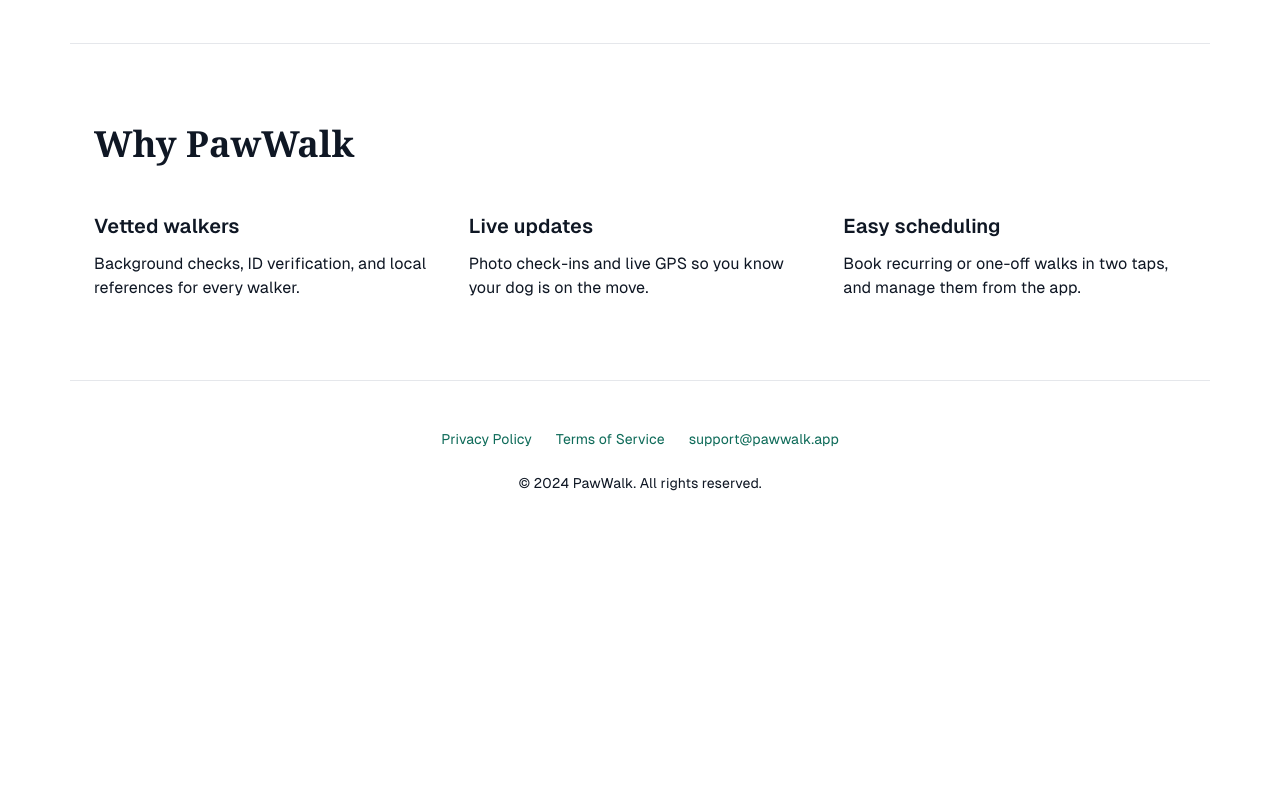
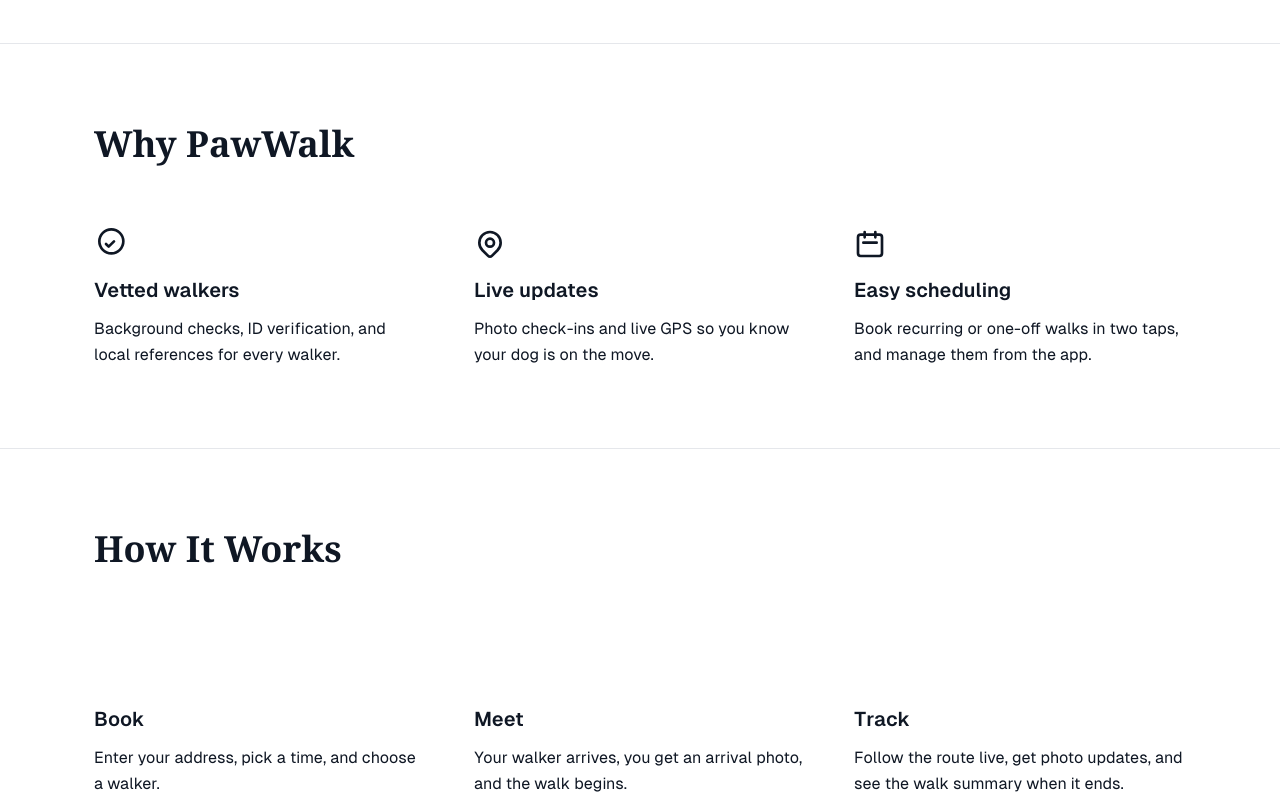
Before and after one commit to AEGIS-OSX/pawwalk, a Next.js app: page / in a window 1280 px wide. Shown: the part 760-1560 px from the top of the page. Before the commit the page ends 1301 px from the top, so only its background shows below. Built offline with nearby package versions, Linux system fonts and the light colour scheme; a web font is replaced by a local one.

Commit message:
feat: Features and how-it-works sections

```diff
--- /dev/null
+++ b/app/components/Features.tsx
@@ -0,0 +1,97 @@
+'use client';
+
+export default function Features() {
+  const features = [
+    {
+      title: 'Vetted walkers',
+      description: 'Background checks, ID verification, and local references for every walker.',
+      icon: (
+        <svg
+          className="w-8 h-8"
+          fill="none"
+          stroke="currentColor"
+          viewBox="0 0 24 24"
+          aria-hidden="true"
+        >
+          <path
+            strokeLinecap="round"
+            strokeLinejoin="round"
+            strokeWidth={2}
+            d="M9 12l2 2 4-4m7 0a9 9 0 11-18 0 9 9 0 0118 0z"
+          />
+        </svg>
+      ),
+    },
+    {
+      title: 'Live updates',
+      description: 'Photo check-ins and live GPS so you know your dog is on the move.',
+      icon: (
+        <svg
+          className="w-8 h-8"
+          fill="none"
+          stroke="currentColor"
+          viewBox="0 0 24 24"
+          aria-hidden="true"
+        >
+          <path
+            strokeLinecap="round"
+            strokeLinejoin="round"
+            strokeWidth={2}
+            d="M17.657 16.657L13.414 20.9a1.998 1.998 0 01-2.827 0l-4.244-4.243a8 8 0 1111.314 0z"
+          />
+          <path
+            strokeLinecap="round"
+            strokeLinejoin="round"
+            strokeWidth={2}
+            d="M15 11a3 3 0 11-6 0 3 3 0 016 0z"
+          />
+        </svg>
+      ),
+    },
+    {
+      title: 'Easy scheduling',
+      description: 'Book recurring or one-off walks in two taps, and manage them from the app.',
+      icon: (
+        <svg
+          className="w-8 h-8"
+          fill="none"
+          stroke="currentColor"
+          viewBox="0 0 24 24"
+          aria-hidden="true"
+        >
+          <path
+            strokeLinecap="round"
+            strokeLinejoin="round"
+            strokeWidth={2}
+            d="M8 7V3m8 4V3m-9 8h10M5 21h14a2 2 0 002-2V7a2 2 0 00-2-2H5a2 2 0 00-2 2v12a2 2 0 002 2z"
+          />
+        </svg>
+      ),
+    },
+  ];
+
+  return (
+    <section id="features" className="bg-white py-12 md:py-16 lg:py-20 border-t border-border">
+      <div className="container">
+        <h2 className="text-2xl md:text-3xl lg:text-4xl font-bold text-night-slate mb-12 md:mb-16">
+          Why PawWalk
+        </h2>
+        <div className="grid grid-cols-1 md:grid-cols-3 gap-8 md:gap-12">
+          {features.map((feature, index) => (
+            <div key={index} className="flex flex-col">
+              <div className="text-accent-pine mb-4">
+                {feature.icon}
+              </div>
+              <h3 className="text-lg md:text-xl font-semibold text-night-slate mb-3">
+                {feature.title}
+              </h3>
+              <p className="text-base text-text-muted leading-relaxed">
+                {feature.description}
+              </p>
+            </div>
+          ))}
+        </div>
+      </div>
+    </section>
+  );
+}
--- /dev/null
+++ b/app/components/HowItWorks.tsx
@@ -0,0 +1,49 @@
+'use client';
+
+export default function HowItWorks() {
+  const steps = [
+    {
+      number: 1,
+      title: 'Book',
+      description: 'Enter your address, pick a time, and choose a walker.',
+    },
+    {
+      number: 2,
+      title: 'Meet',
+      description: 'Your walker arrives, you get an arrival photo, and the walk begins.',
+    },
+    {
+      number: 3,
+      title: 'Track',
+      description: 'Follow the route live, get photo updates, and see the walk summary when it ends.',
+    },
+  ];
+
+  return (
+    <section id="how-it-works" className="bg-white py-12 md:py-16 lg:py-20 border-t border-border">
+      <div className="container">
+        <h2 className="text-2xl md:text-3xl lg:text-4xl font-bold text-night-slate mb-12 md:mb-16">
+          How It Works
+        </h2>
+        <div className="grid grid-cols-1 md:grid-cols-3 gap-8 md:gap-12">
+          {steps.map((step, index) => (
+            <div key={index} className="flex flex-col">
+              {/* Step Number Circle */}
+              <div className="flex items-center justify-center w-12 h-12 rounded-full bg-accent-pine text-white font-bold text-lg mb-6">
+                {step.number}
+              </div>
+              {/* Step Title */}
+              <h3 className="text-lg md:text-xl font-semibold text-night-slate mb-3">
+                {step.title}
+              </h3>
+              {/* Step Description */}
+              <p className="text-base text-text-muted leading-relaxed">
+                {step.description}
+              </p>
+            </div>
+          ))}
+        </div>
+      </div>
+    </section>
+  );
+}
--- a/app/page.tsx
+++ b/app/page.tsx
@@ -1,5 +1,7 @@
 import Header from './components/Header';
 import Hero from './components/Hero';
+import Features from './components/Features';
+import HowItWorks from './components/HowItWorks';
 
 export default function Page() {
   return (
@@ -7,39 +9,8 @@
       <Header />
       <main id="main" className="min-h-screen bg-white">
         <Hero />
-
-        {/* Features Section */}
-        <section id="features" className="container py-12 md:py-16 lg:py-20 border-t border-border">
-          <h2 className="text-3xl md:text-4xl font-bold text-night-slate mb-12">
-            Why PawWalk
-          </h2>
-          <div className="grid grid-cols-1 md:grid-cols-3 gap-8">
-            <div>
-              <h3 className="text-xl font-semibold text-night-slate mb-3">
-                Vetted walkers
-              </h3>
-              <p className="text-text-muted">
-                Background checks, ID verification, and local references for every walker.
-              </p>
-            </div>
-            <div>
-              <h3 className="text-xl font-semibold text-night-slate mb-3">
-                Live updates
-              </h3>
-              <p className="text-text-muted">
-                Photo check-ins and live GPS so you know your dog is on the move.
-              </p>
-            </div>
-            <div>
-              <h3 className="text-xl font-semibold text-night-slate mb-3">
-                Easy scheduling
-              </h3>
-              <p className="text-text-muted">
-                Book recurring or one-off walks in two taps, and manage them from the app.
-              </p>
-            </div>
-          </div>
-        </section>
+        <Features />
+        <HowItWorks />
 
         {/* Footer */}
         <footer className="container py-8 md:py-12 border-t border-border text-center text-sm text-text-muted">
```
